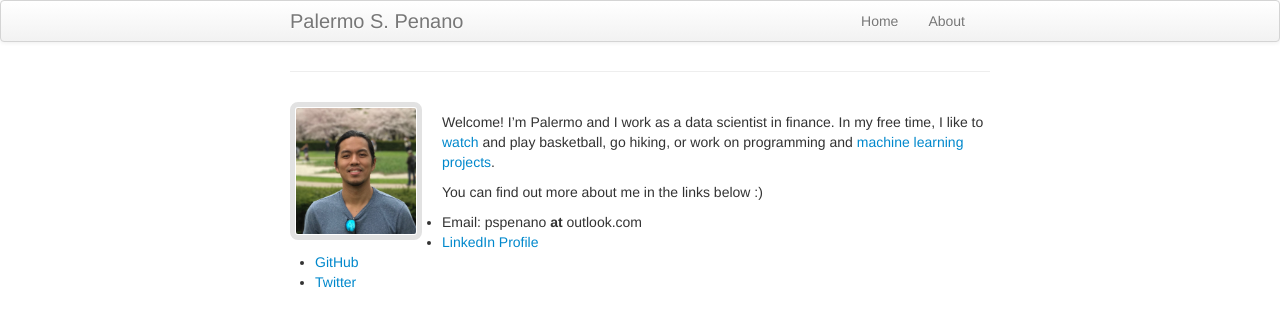
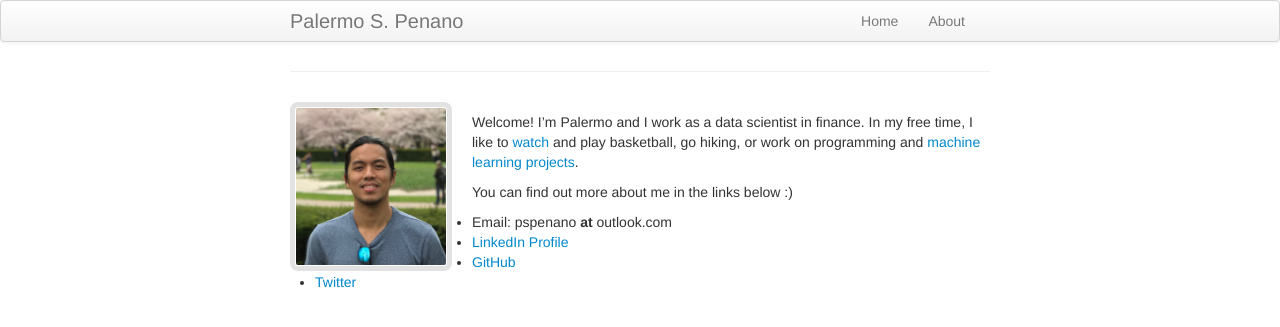
Before and after one commit to palpen/palermopenano, a Jekyll site: the page built from index.md, in a window 1280 px wide. Shown: the top 327 px of the page. Built offline with Jekyll 4.4.1, drawn with Linux system fonts in a browser that asks for light colours.

Commit message:
update main page

```diff
--- a/index.md
+++ b/index.md
@@ -3,7 +3,7 @@
 description: My website
 ---
 
-<img height="120" width="120" style="padding:1px; border: 5px solid #E2E2E2; border-radius:8px; margin-right: 20px" align="left" src="images/profile_pic_cropped.jpeg">
+<img height="150" width="150" style="padding:1px; border: 5px solid #E2E2E2; border-radius:8px; margin-right: 20px" align="left" src="images/profile_pic_cropped.jpeg">
 
 Welcome! I'm Palermo and I work as a data scientist in finance. In my free time, I like to [watch](https://en.wikipedia.org/wiki/Toronto_Raptors) and play basketball, go hiking, or work on programming and [machine learning projects](http://pspenano.pythonanywhere.com/).
 
```
